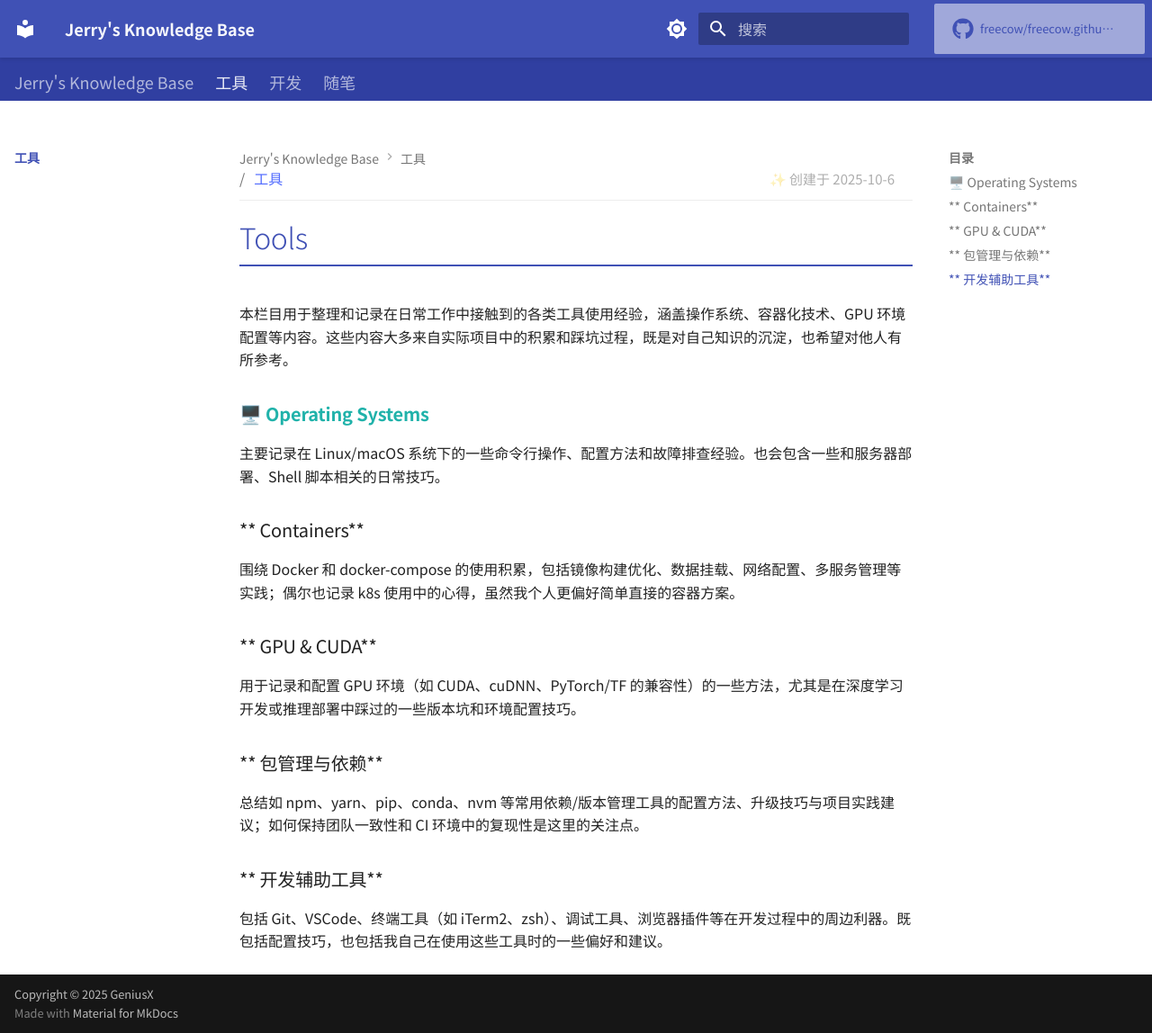
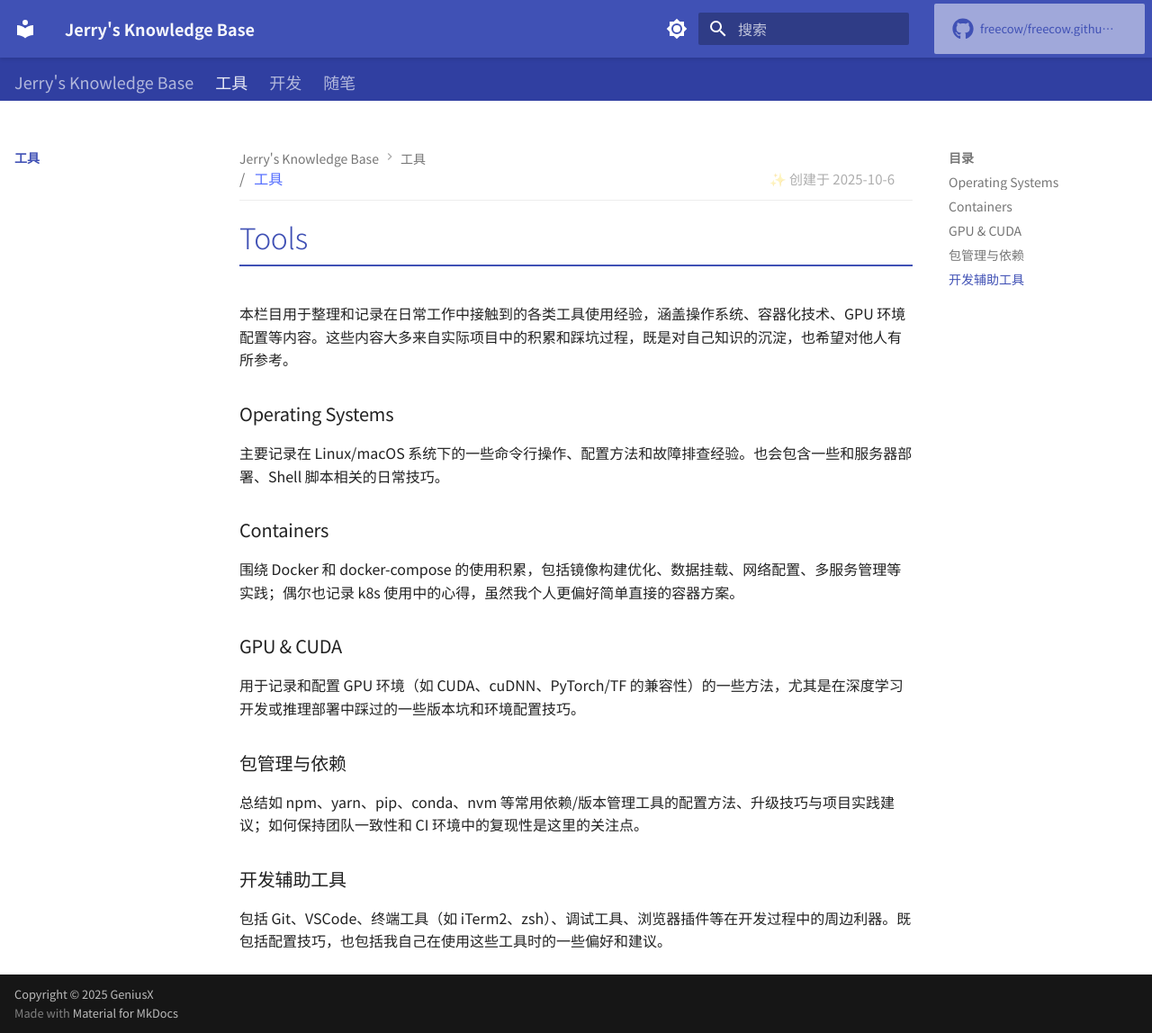
Before and after one commit to freecow/freecow.github.io, an MkDocs documentation site: the page built from docs/工具/index.md, in a window 1280 px wide and 1148 px high. Shown: the whole window at 90% size. Built offline with MkDocs 1.6.1 and Material for MkDocs 9.7.7, drawn with Linux system fonts in a browser that asks for light colours; comment, search, counter and statistics services are not loaded.

```diff
--- a/docs/工具/index.md
+++ b/docs/工具/index.md
@@ -10,22 +10,22 @@ date: 2025-10-6
 
 本栏目用于整理和记录在日常工作中接触到的各类工具使用经验，涵盖操作系统、容器化技术、GPU 环境配置等内容。这些内容大多来自实际项目中的积累和踩坑过程，既是对自己知识的沉淀，也希望对他人有所参考。
 
-### **🖥️ Operating Systems**
+### Operating Systems
 
 主要记录在 Linux/macOS 系统下的一些命令行操作、配置方法和故障排查经验。也会包含一些和服务器部署、Shell 脚本相关的日常技巧。
 
-### ** Containers**
+### Containers
 
 围绕 Docker 和 docker-compose 的使用积累，包括镜像构建优化、数据挂载、网络配置、多服务管理等实践；偶尔也记录 k8s 使用中的心得，虽然我个人更偏好简单直接的容器方案。
 
-### ** GPU & CUDA**
+### GPU & CUDA
 
 用于记录和配置 GPU 环境（如 CUDA、cuDNN、PyTorch/TF 的兼容性）的一些方法，尤其是在深度学习开发或推理部署中踩过的一些版本坑和环境配置技巧。
 
-### ** 包管理与依赖**
+### 包管理与依赖
 
 总结如 npm、yarn、pip、conda、nvm 等常用依赖/版本管理工具的配置方法、升级技巧与项目实践建议；如何保持团队一致性和 CI 环境中的复现性是这里的关注点。
 
-### ** 开发辅助工具**
+### 开发辅助工具
 
 包括 Git、VSCode、终端工具（如 iTerm2、zsh）、调试工具、浏览器插件等在开发过程中的周边利器。既包括配置技巧，也包括我自己在使用这些工具时的一些偏好和建议。
```
Also changed, not shown: docs/index.md (+1 -1 lines), docs/开发/index.md (+0 -1 lines), 1 other file.
